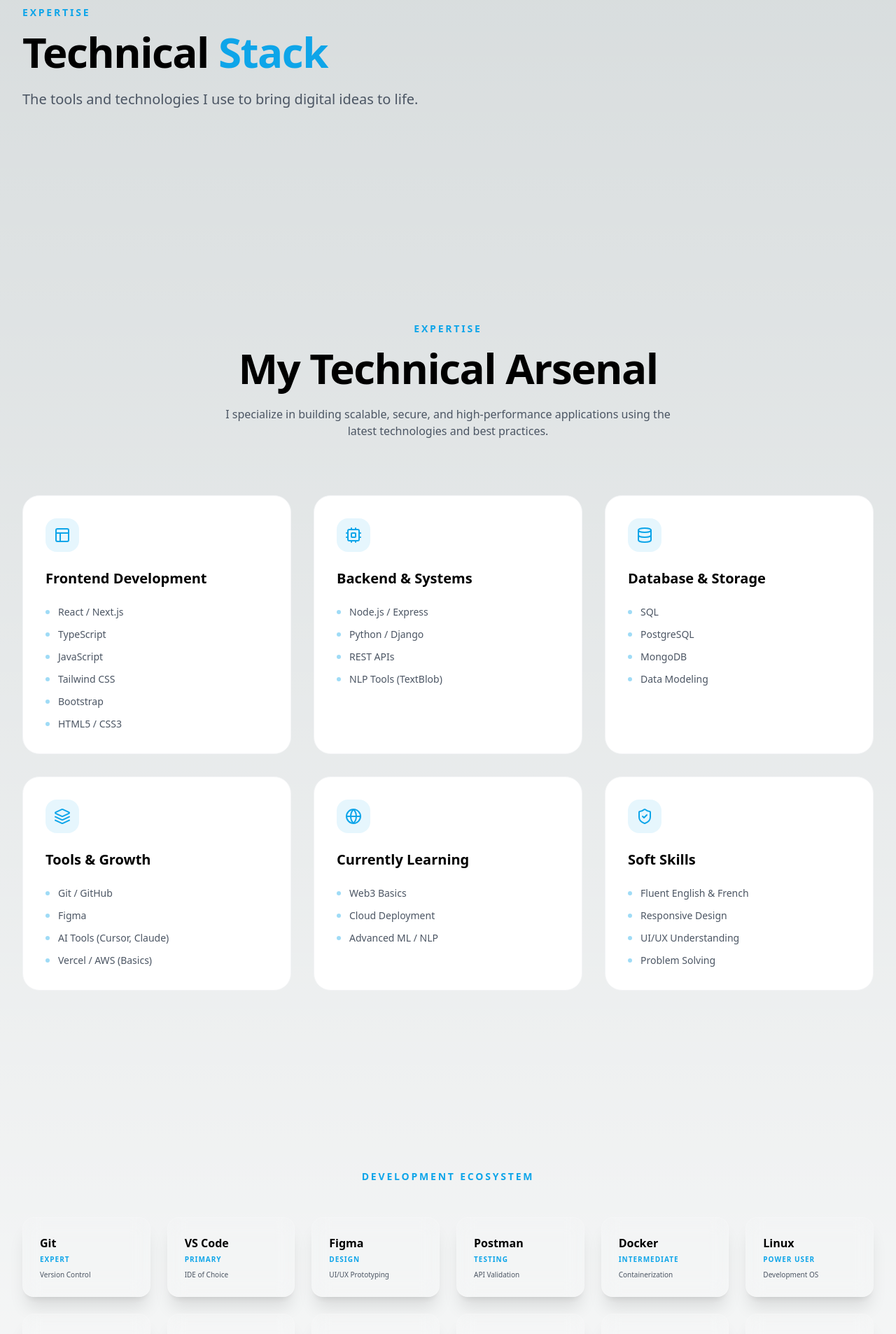
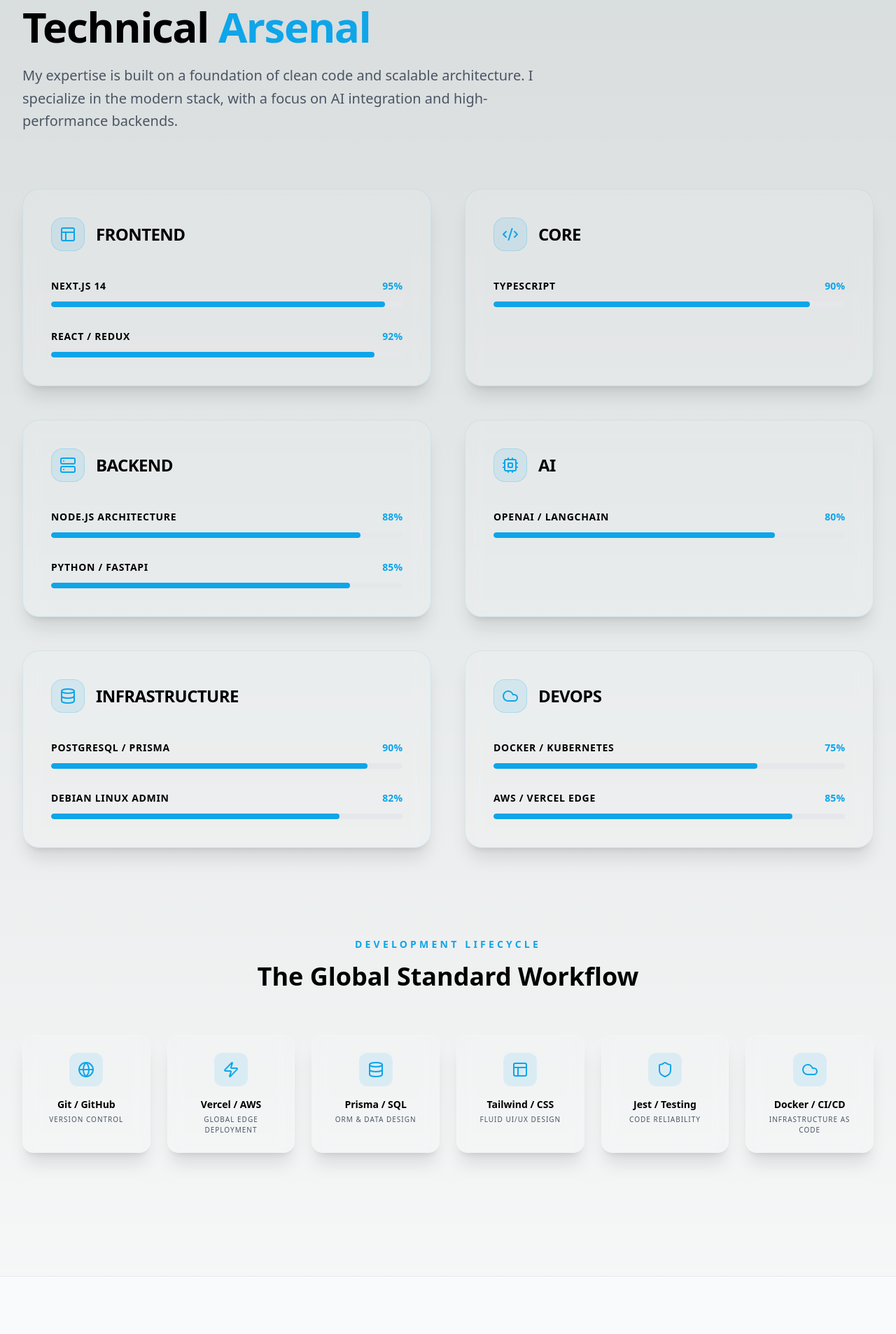
Before and after one commit to ekutyebu/2BigDevPortFolioWeb, a Next.js app: page /skills in a window 1280 px wide. Shown: the part 200-2107 px from the top of the page at 70% size. Built offline with nearby package versions, Linux system fonts and the light colour scheme; no server answers; the database is empty.

Commit message:
feat: implement admin dashboard, blog, home, and skills pages with prisma data fetching

```diff
--- a/src/app/admin/dashboard/page.tsx
+++ b/src/app/admin/dashboard/page.tsx
@@ -1,6 +1,6 @@
 import { cookies } from "next/headers";
 import { redirect } from "next/navigation";
-import { prisma } from "@/lib/prisma";
+import { getPrisma } from "@/lib/prisma";
 import AdminDashboardClient from "@/components/admin/AdminDashboardClient";
 
 export default async function AdminDashboard() {
@@ -18,6 +18,7 @@
   let errorMsg = null;
 
   try {
+    const prisma = getPrisma();
     const data = await Promise.all([
       prisma.post.findMany({ orderBy: { createdAt: "desc" } }),
       prisma.project.findMany({ orderBy: { order: "asc" } }),
--- a/src/app/blog/page.tsx
+++ b/src/app/blog/page.tsx
@@ -59,8 +59,7 @@
                   {post.title}
                 </h2>
                 <p className="text-muted line-clamp-3 mb-6">
-                  {/* Extracting a snippet from content - simplified for now */}
-                  {post.content.substring(0, 160)}...
+                  {post.content.replace(/<[^>]*>/g, '').substring(0, 160)}...
                 </p>
                 <div className="flex items-center gap-2 font-bold text-primary-500">
                   Read More <ArrowRight size={18} className="group-hover:translate-x-1 transition-transform" />
--- a/src/app/page.tsx
+++ b/src/app/page.tsx
@@ -13,6 +13,7 @@
     const prisma = getPrisma();
     projects = await prisma.project.findMany({
       orderBy: { order: "asc" },
+      take: 3,
     });
   } catch (error: any) {
     console.error("Home page project fetch failed:", error);
--- a/src/app/skills/page.tsx
+++ b/src/app/skills/page.tsx
@@ -1,45 +1,122 @@
 import React from "react";
-import Skills from "@/components/Skills";
+import { getPrisma } from "@/lib/prisma";
+import {
+  Code2, Server, Cpu, Database,
+  Shield, Cloud, Layout, Terminal,
+  Zap, Globe, Smartphone, Lock
+} from "lucide-react";
 
-export default function SkillsPage() {
+const categoryIcons: Record<string, any> = {
+  "Core": Code2,
+  "Backend": Server,
+  "AI": Cpu,
+  "Infrastructure": Database,
+  "Security": Shield,
+  "DevOps": Cloud,
+  "Frontend": Layout,
+  "Mobile": Smartphone,
+};
+
+export default async function SkillsPage() {
+  let skills: any[] = [];
+  try {
+    const prisma = getPrisma();
+    skills = await prisma.skill.findMany({
+      orderBy: { level: "desc" },
+    });
+  } catch (error) {
+    console.error("Skills page fetch failed:", error);
+  }
+
+  // Fallback skills if DB is empty or disconnected
+  const displaySkills = skills.length > 0 ? skills : [
+    { name: "Next.js 14", category: "Frontend", level: 95 },
+    { name: "React / Redux", category: "Frontend", level: 92 },
+    { name: "TypeScript", category: "Core", level: 90 },
+    { name: "Node.js Architecture", category: "Backend", level: 88 },
+    { name: "Python / FastAPI", category: "Backend", level: 85 },
+    { name: "OpenAI / LangChain", category: "AI", level: 80 },
+    { name: "PostgreSQL / Prisma", category: "Infrastructure", level: 90 },
+    { name: "Docker / Kubernetes", category: "DevOps", level: 75 },
+    { name: "Debian Linux Admin", category: "Infrastructure", level: 82 },
+    { name: "AWS / Vercel Edge", category: "DevOps", level: 85 },
+  ];
+
+  const categories = Array.from(new Set(displaySkills.map(s => s.category)));
+
   return (
-    <main className="pt-32">
+    <div className="pt-32 pb-24 min-h-screen">
       <div className="section-container">
-        <div className="max-w-2xl mb-12">
-          <h2 className="text-sm font-bold uppercase tracking-[0.2em] text-primary-500 mb-4">Expertise</h2>
-          <h1 className="heading-lg font-outfit">Technical <span className="text-primary-500">Stack</span></h1>
-          <p className="text-xl text-muted mt-6">
-            The tools and technologies I use to bring digital ideas to life.
+        <div className="max-w-3xl mb-20">
+          <h1 className="heading-lg font-outfit mb-6">Technical <span className="text-primary-500">Arsenal</span></h1>
+          <p className="text-xl text-muted leading-relaxed">
+            My expertise is built on a foundation of clean code and scalable architecture.
+            I specialize in the modern stack, with a focus on AI integration and high-performance backends.
           </p>
         </div>
-      </div>
-      <Skills />
 
-      <div className="section-container pb-24">
-        <h2 className="text-sm font-bold uppercase tracking-[0.2em] text-primary-500 mb-12 text-center">Development Ecosystem</h2>
-        <div className="grid grid-cols-2 md:grid-cols-4 lg:grid-cols-6 gap-6">
-          {[
-            { name: "Git", level: "Expert", desc: "Version Control" },
-            { name: "VS Code", level: "Primary", desc: "IDE of Choice" },
-            { name: "Figma", level: "Design", desc: "UI/UX Prototyping" },
-            { name: "Postman", level: "Testing", desc: "API Validation" },
-            { name: "Docker", level: "Intermediate", desc: "Containerization" },
-            { name: "Linux", level: "Power User", desc: "Development OS" },
-            { name: "Vercel", level: "Hosting", desc: "CI/CD Deployment" },
-            { name: "Prisma", level: "Advanced", desc: "Database ORM" },
-            { name: "Python", level: "Advanced", desc: "Backend & ML" },
-            { name: "AI Cursor", level: "Expert", desc: "AI-Pair Coding" },
-            { name: "NLP", level: "Advanced", desc: "Text Analytics" },
-            { name: "SQL", level: "Advanced", desc: "Data Strategy" },
-          ].map((tool, index) => (
-            <div key={index} className="glass p-6 rounded-2xl group hover:border-primary-500/50 transition-all hover:-translate-y-1">
-              <p className="font-bold font-outfit text-base group-hover:text-primary-500 transition-colors">{tool.name}</p>
-              <p className="text-[10px] text-primary-500 font-bold uppercase tracking-widest mt-1 mb-2">{tool.level}</p>
-              <p className="text-[10px] text-muted leading-tight">{tool.desc}</p>
-            </div>
-          ))}
+        <div className="grid grid-cols-1 md:grid-cols-2 gap-12">
+          {categories.map((category) => {
+            const Icon = categoryIcons[category] || Terminal;
+            const categorySkills = displaySkills.filter(s => s.category === category);
+
+            return (
+              <div key={category} className="glass p-10 rounded-3xl border-primary-500/10">
+                <div className="flex items-center gap-4 mb-10">
+                  <div className="w-12 h-12 rounded-2xl bg-primary-500/10 flex items-center justify-center text-primary-500 border border-primary-500/20">
+                    <Icon size={24} />
+                  </div>
+                  <h2 className="text-2xl font-bold font-outfit uppercase tracking-tight">{category}</h2>
+                </div>
+
+                <div className="space-y-8">
+                  {categorySkills.map((skill) => (
+                    <div key={skill.name}>
+                      <div className="flex justify-between mb-3">
+                        <span className="font-bold text-sm uppercase tracking-wider">{skill.name}</span>
+                        <span className="text-primary-500 font-bold text-sm">{skill.level}%</span>
+                      </div>
+                      <div className="h-2 w-full bg-gray-200 dark:bg-white/5 rounded-full overflow-hidden">
+                        <div
+                          className="h-full bg-primary-500 rounded-full transition-all duration-1000"
+                          style={{ width: `${skill.level}%` }}
+                        />
+                      </div>
+                    </div>
+                  ))}
+                </div>
+              </div>
+            );
+          })}
+        </div>
+
+        {/* Global Workflow Section */}
+        <div className="mt-32">
+          <div className="text-center mb-16">
+            <h2 className="text-sm font-bold uppercase tracking-[0.3em] text-primary-500 mb-4">Development Lifecycle</h2>
+            <h3 className="text-4xl font-bold font-outfit">The Global Standard Workflow</h3>
+          </div>
+
+          <div className="grid grid-cols-2 md:grid-cols-4 lg:grid-cols-6 gap-6">
+            {[
+              { name: "Git / GitHub", icon: Globe, desc: "Version Control" },
+              { name: "Vercel / AWS", icon: Zap, desc: "Global Edge Deployment" },
+              { name: "Prisma / SQL", icon: Database, desc: "ORM & Data Design" },
+              { name: "Tailwind / CSS", icon: Layout, desc: "Fluid UI/UX Design" },
+              { name: "Jest / Testing", icon: Shield, desc: "Code Reliability" },
+              { name: "Docker / CI/CD", icon: Cloud, desc: "Infrastructure as Code" },
+            ].map((tool) => (
+              <div key={tool.name} className="glass p-6 rounded-2xl text-center hover:border-primary-500/50 transition-all group">
+                <div className="w-12 h-12 mx-auto mb-4 rounded-xl bg-primary-500/10 flex items-center justify-center text-primary-500 group-hover:scale-110 transition-transform">
+                  <tool.icon size={24} />
+                </div>
+                <h4 className="font-bold text-sm mb-1">{tool.name}</h4>
+                <p className="text-[10px] text-muted uppercase tracking-widest">{tool.desc}</p>
+              </div>
+            ))}
+          </div>
         </div>
       </div>
-    </main>
+    </div>
   );
 }
--- a/src/components/Footer.tsx
+++ b/src/components/Footer.tsx
@@ -56,6 +56,7 @@
             <ul className="space-y-4">
               <li><Link href="/privacy" className="text-muted hover:text-primary-500 transition-colors">Privacy Policy</Link></li>
               <li><Link href="/terms" className="text-muted hover:text-primary-500 transition-colors">Terms of Service</Link></li>
+              <li><Link href="/admin" className="text-muted hover:text-primary-500 transition-colors opacity-30">Admin</Link></li>
             </ul>
           </div>
         </div>
```
Also changed, not shown: prisma/seed.ts (+66 -17 lines).
